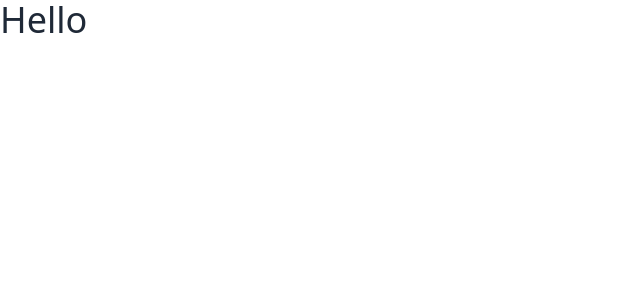
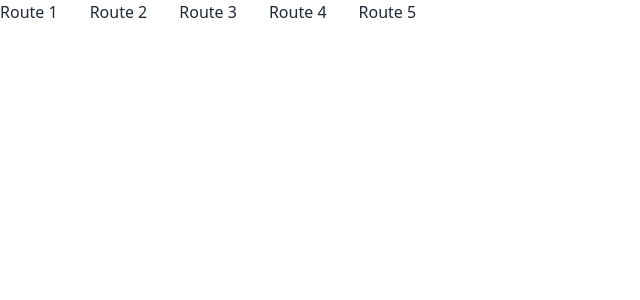
Before and after one commit to ShahariarSohan/my-price-options, a React (Vite) app: page / in a window 1280 px wide. Shown: the top 300 px of the page, without its empty margins (0-640 px from the left). Built offline with nearby package versions, Linux system fonts and the light colour scheme.

Commit message:
I have added navbar menu links

```diff
--- a/src/App.jsx
+++ b/src/App.jsx
@@ -1,9 +1,12 @@
 import "./App.css";
+import NavBar from "./Components/NavBar/NavBar";
 
 function App() {
   return (
     <>
-      <div className="text-4xl">Hello</div>
+      <div>
+        <NavBar></NavBar>
+      </div>
     </>
   );
 }
--- a/src/Components/NavBar/NavBar.jsx
+++ b/src/Components/NavBar/NavBar.jsx
@@ -0,0 +1,25 @@
+import PropTypes from "prop-types";
+import NavLink from "../NavLink/NavLink";
+
+const NavBar = (props) => {
+  const routes = [
+    { id: 1, name: "Route 1", link: "/route1" },
+    { id: 2, name: "Route 2", link: "/route2" },
+    { id: 3, name: "Route 3", link: "/route3" },
+    { id: 4, name: "Route 4", link: "/route4" },
+    { id: 5, name: "Route 5", link: "/route5" },
+  ];
+  return (
+    <div>
+      <ul className="flex gap-8">
+        {routes.map((route) => (
+          <NavLink key={route.id} route={route}></NavLink>
+        ))}
+      </ul>
+    </div>
+  );
+};
+
+NavBar.propTypes = {};
+
+export default NavBar;
--- a/src/Components/NavLink/NavLink.jsx
+++ b/src/Components/NavLink/NavLink.jsx
@@ -0,0 +1,18 @@
+import PropTypes from "prop-types";
+
+const NavLink = ({ route }) => {
+  console.log(route);
+  return (
+    <>
+      <li key={route.id}>
+        <a href={route.link}>{route.name}</a>
+      </li>
+    </>
+  );
+};
+
+NavLink.propTypes = {
+  route: PropTypes.object.isRequired,
+};
+
+export default NavLink;
```
